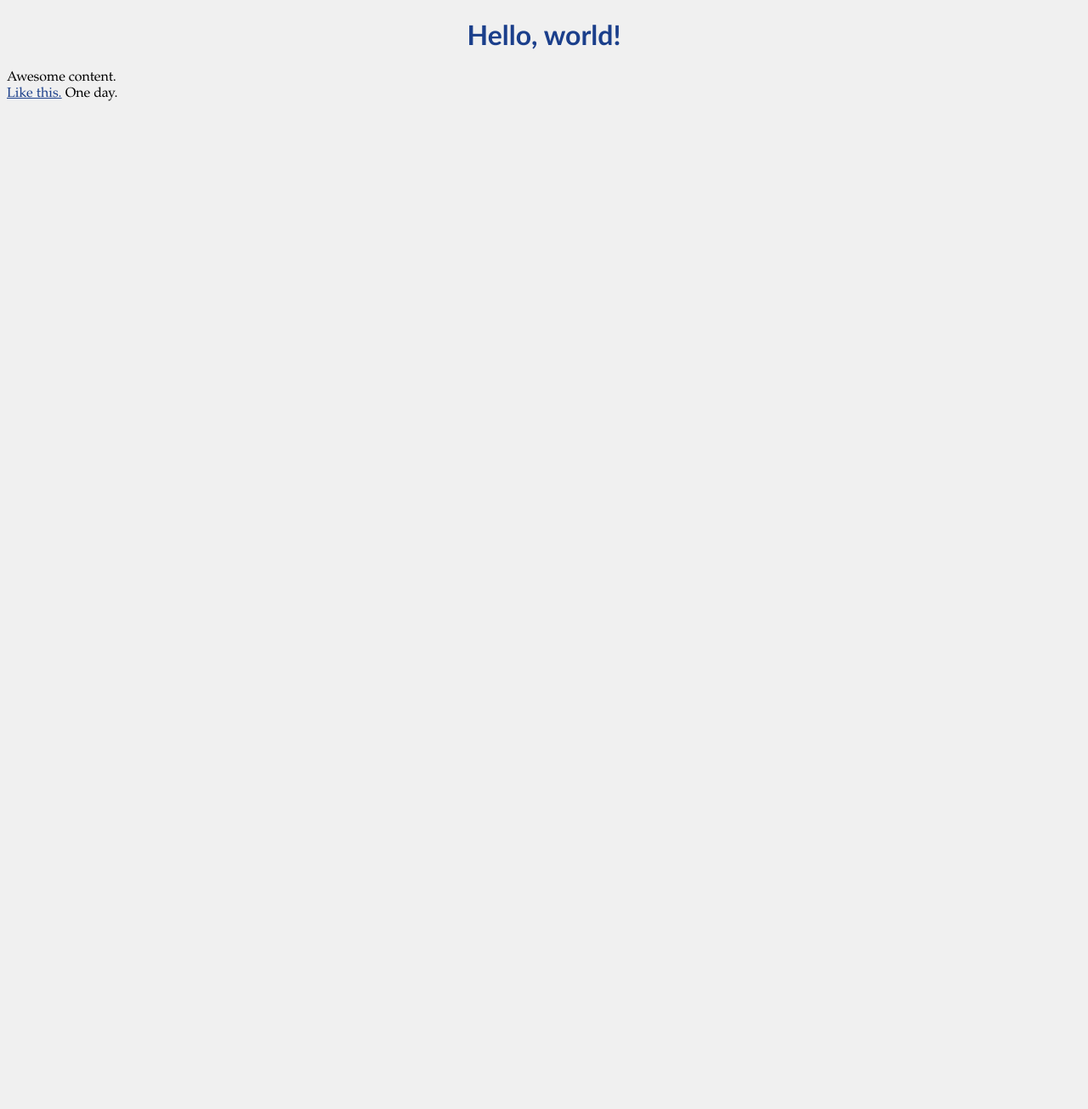
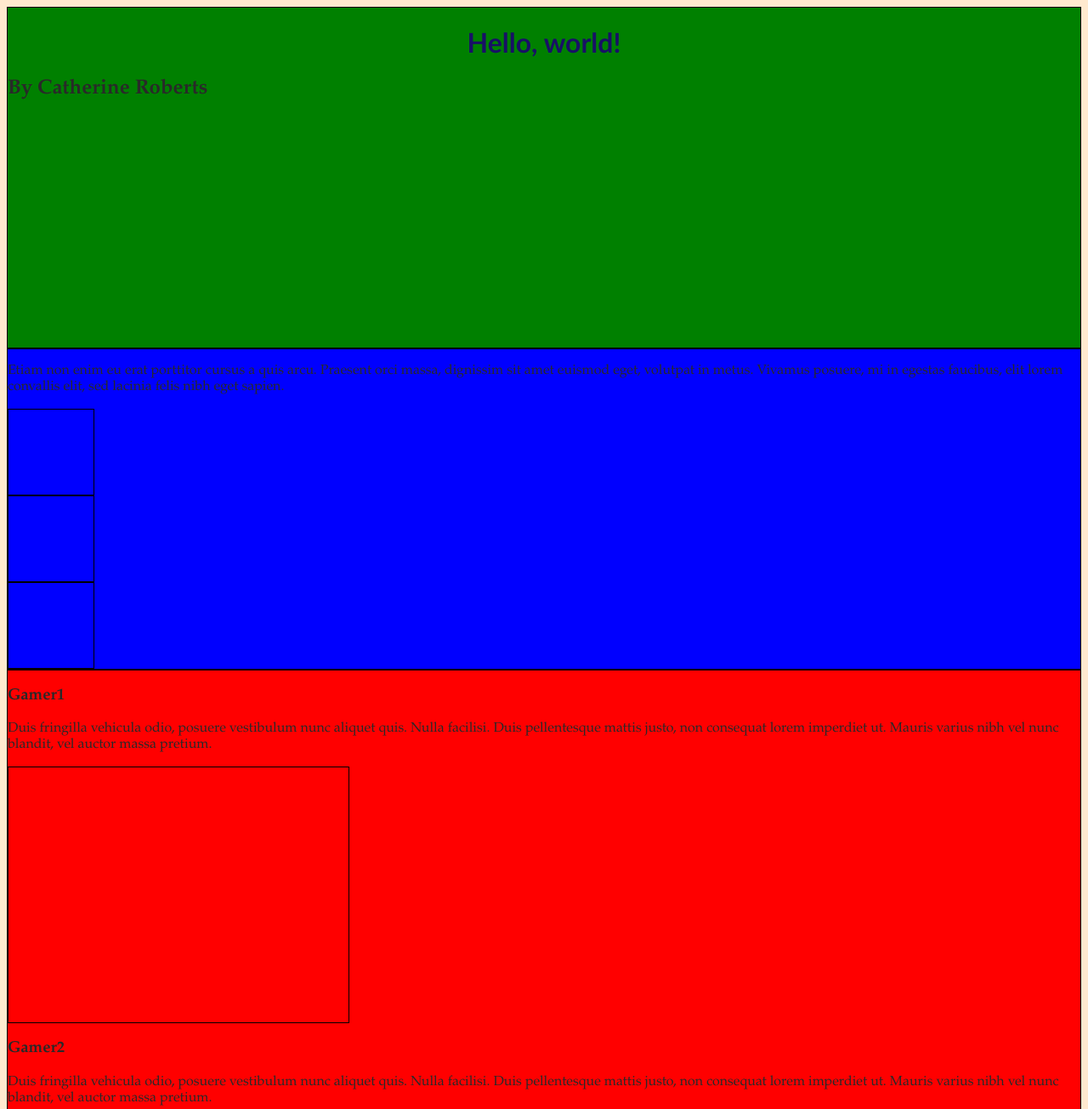
Before and after one commit to catharob/roberts-site, a plain HTML site: page index.html in a window 1280 px wide. Shown: the top 1305 px of the page at 85% size. Before the commit the page ends 800 px from the top, so only its background shows below. Drawn offline with Linux system fonts and the light colour scheme.

Commit message:
very beginning of structuring

```diff
--- a/css/styles.css
+++ b/css/styles.css
@@ -2,22 +2,47 @@
 Author: Catherine Roberts
 */
 h1 {
-	color: #1B3F8B;
+	color: #181066;
 	text-align: center;
 	font-family: "Gill Sans", "Gill Sans MT", Calibri, sans-serif;
 }
+
 body {
-	background-color: #F0F0F0;
+	background-color: #FFE9CF;
+	color: #292929;
 }
 #content {
 	font-family: Didot, "Didot LT STD", "Hoefler Text", Garamond, "Times New Roman", serif;
 }
+#header{
+	border:1px solid black;
+	background-color: green;
+	height:400px;
+}
+#nutgraf_navigation{
+	border:1px solid black;
+	background-color: blue;
+}
+#body{
+	border:1px solid black;
+	background-color: red;
+}
+.game_icon{
+	width:100px;
+	height:100px;
+	border:1px solid black;
+}
+.profile_video{
+	width:400px;
+	height:300px;
+	border:1px solid black;
+}
 a:link {
-	color: #1B3F8B;
+	color: #8FC0FF;
 }
 a:visited {
-	color: #4682B4;
+	color: #CC895E;
 }
 a:hover {
-	color: #70DBDB;
+	color: #8FC0FF;
 }
--- a/index.html
+++ b/index.html
@@ -5,10 +5,50 @@
 		<link rel="stylesheet"  href="css/styles.css">
 	</head>
 	<body>
-	<h1>Hello, world!</h1>
-	<div id="content"><p>Awesome content.
-	<br>
-	<a href="http://www.hoodedutilitarian.com/">Like this.</a> One day.</p></div>
+
+	<div id="content">
+		<div class="big_box" id="header">
+			<div id="title">
+				<h1>Hello, world!</h1>
+			</div>
+			<div id="byline">
+				<h2>By Catherine Roberts</h2>
+			</div>
+		</div>
+		<div class="big_box" id="nutgraf_navigation">
+			<div id="nutgraf">
+				<p>Etiam non enim eu erat porttitor cursus a quis arcu. Praesent orci massa, dignissim sit amet euismod eget, volutpat in metus. Vivamus posuere, mi in egestas faucibus, elit lorem convallis elit, sed lacinia felis nibh eget sapien.</p>
+			</div>
+			<div id="navigation">
+				<div class="game_icon"></div>
+				<div class="game_icon"></div>
+				<div class="game_icon"></div>
+			</div>
+		</div>
+		<div class="big_box" id="body">
+			<div class="profile">
+				<div class="profile_text">
+					<h3>Gamer1</h3>
+					<p>Duis fringilla vehicula odio, posuere vestibulum nunc aliquet quis. Nulla facilisi. Duis pellentesque mattis justo, non consequat lorem imperdiet ut. Mauris varius nibh vel nunc blandit, vel auctor massa pretium. </p>
+				</div>
+				<div class="profile_video"></div>
+			</div>
+			<div class="profile">
+				<div class="profile_text">
+					<h3>Gamer2</h3>
+					<p>Duis fringilla vehicula odio, posuere vestibulum nunc aliquet quis. Nulla facilisi. Duis pellentesque mattis justo, non consequat lorem imperdiet ut. Mauris varius nibh vel nunc blandit, vel auctor massa pretium. </p>
+				</div>
+				<div class="profile_video"></div>
+			</div>
+			<div class="profile">
+				<div class="profile_text">
+					<h3>Gamer3</h3>
+					<p>Duis fringilla vehicula odio, posuere vestibulum nunc aliquet quis. Nulla facilisi. Duis pellentesque mattis justo, non consequat lorem imperdiet ut. Mauris varius nibh vel nunc blandit, vel auctor massa pretium. </p>
+				</div>
+				<div class="profile_video"></div>
+			</div>
+		</div>
+	</div>
 	</body>
 
 </html>
```
